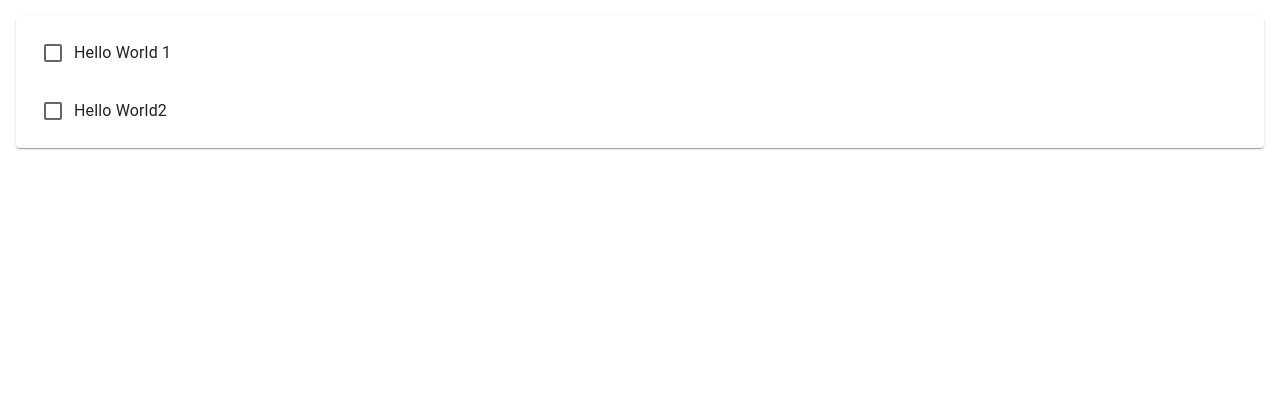
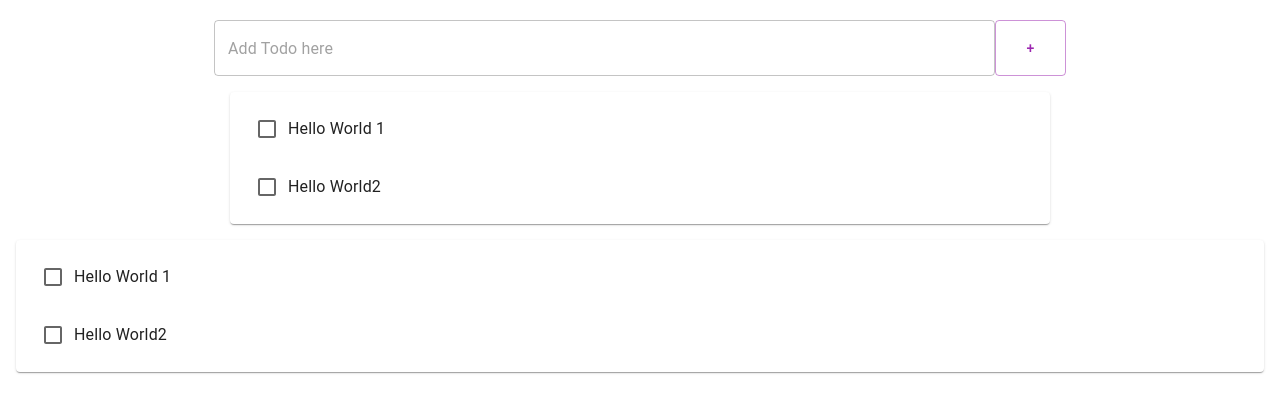
Before and after one commit to hcheon94/TodoList_app, a React (Create React App) app: page / in a window 1280 px wide. Shown: the top 412 px of the page. Built offline with nearby package versions, Linux system fonts and the light colour scheme.

Commit message:
Add Button and eventHandler

```diff
--- /dev/null
+++ b/src/AddTodo.js
@@ -0,0 +1,52 @@
+import React,{useState} from "react";
+
+import {Button, Grid, TextField} from "@mui/material"
+import { Padding } from "@mui/icons-material";
+
+const AddTodo = (props) =>{
+    //사용자의 입력을 저장할 오브젝트
+    const [item,setItem] =useState({title: ""});
+    const addItem = props.addItem;
+
+    //onButtonClick 함수 작성
+    const onButtonClick = () =>{
+        addItem(item); //addItem 함수 사용
+        setItem({title: ""});
+    }
+    //enterKeyEventHandler 함수
+    const enterKeyEventHandler = (e) => {
+        if(e.key=='Enter'){
+            onButtonClick();
+        }
+    }
+
+
+    //onInputChange 함수 작성
+    const onInputChange = (e) =>{
+        setItem({title:e.target.value});
+        console.log(item);
+    };
+
+
+
+    //onInputChange 함수 TextField에 연결
+    return (
+        <Grid container style={{marginTop:20}}>
+            <Grid xs={11} md={11} item style={{PaddingRight: 16}}>
+                <TextField placeholder="Add Todo here" fullWidth
+                onChange={onInputChange}
+                onKeyPress={enterKeyEventHandler}
+                value={item.title}
+                />
+            </Grid>
+            <Grid xs={1} md={1} item>
+                <Button fullWidth style={{ height: '100%'}} color="secondary" variant="outlined"
+                onClick={onButtonClick}>
+                    +
+                </Button>
+            </Grid>
+        </Grid>
+    );
+}
+
+export default AddTodo;
--- a/src/App.js
+++ b/src/App.js
@@ -2,7 +2,8 @@
 import './App.css';
 import Todo from './Todo';
 import React, {useState} from "react";
-import {List, Paper} from "@mui/material"
+import {Container,List, Paper} from "@mui/material"
+import AddTodo from './AddTodo';
 
 function App() {
   const [items,setItem] = useState([
@@ -17,24 +18,35 @@
   },
 ]);
 
+const addItem = (item) => {
+  item.id = "ID-" + items.length; //key를 위한 id
+  item.done =false; //done
+  //업데이트는 반드시 setItems로 하고 새 배열을 만들어야 한다,
+  setItem([...items,item]);
+  console.log("items : " ,items);
+
+
+}
+
   //<Todo items = {items}/> 처음에  return에 있던 구문
   /*{items.map(item=>(
     <Todo key = {item.id} item={item}/>
     ))} chatGPT가 알려준 구문
     */
-    let todoItems = items.length >0 &&
+    let todoItems = items.length >0 && (
     <Paper style = {{margin:16}}>
       <List>
         {items.map((item)=> (<Todo item = {item} key={item.id}/>))}
       </List>
       </Paper>
+  );
+  return (<div className="App">
+    <Container maxWidth="md">
+      <AddTodo addItem={addItem}/>
+      <div className="TodoList">{todoItems}</div>
+    </Container>
+     {todoItems}</div>);
 
-  return (
-    <div className="App">
-      {todoItems}
-
-    </div>
-  );
 }
 
 
--- a/src/Todo.js
+++ b/src/Todo.js
@@ -1,5 +1,5 @@
 import React, {useState} from "react"
-import {ListItem, ListItemTextm, InputBase, Checkbox, ListItemText} from "@mui/material";
+import {ListItem, ListItemText, InputBase, Checkbox} from "@mui/material";
 const Todo = (props) =>{
     const [item,setItem] = useState(props.item);
 
```
